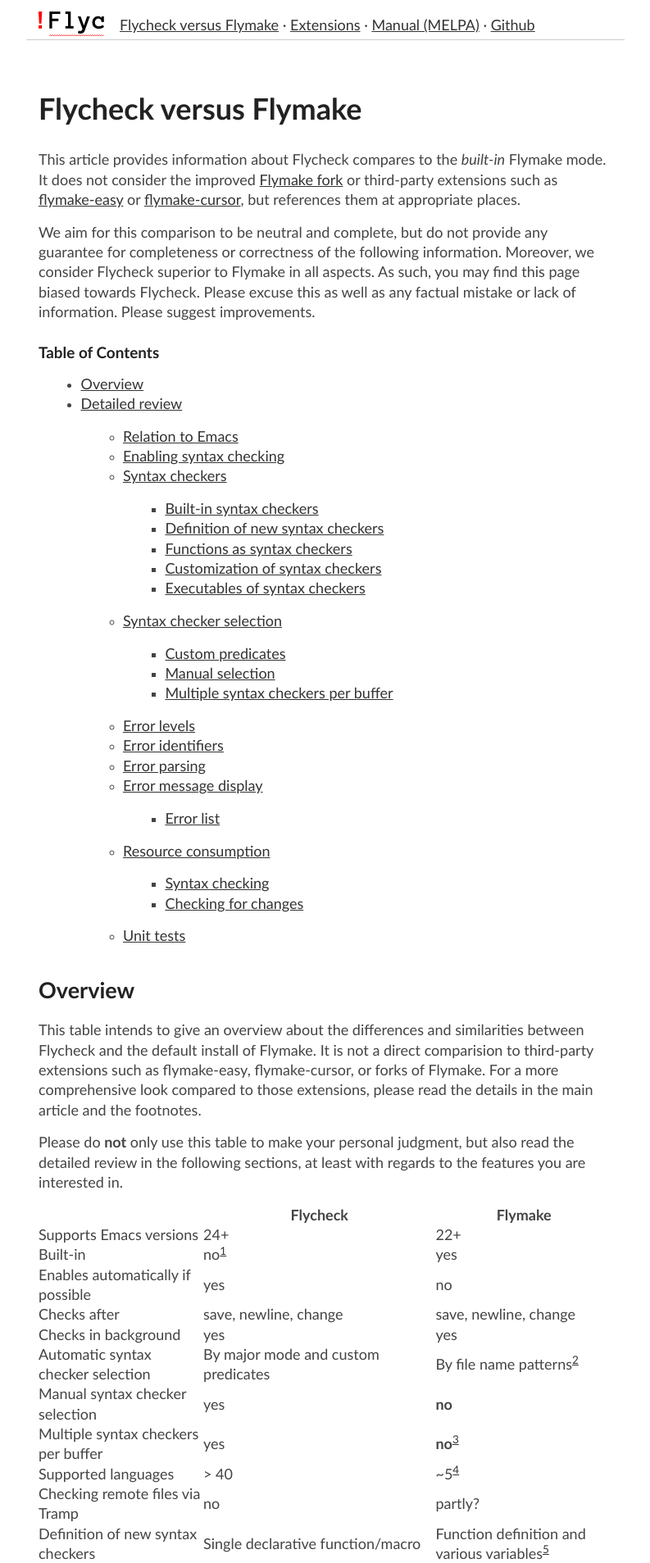
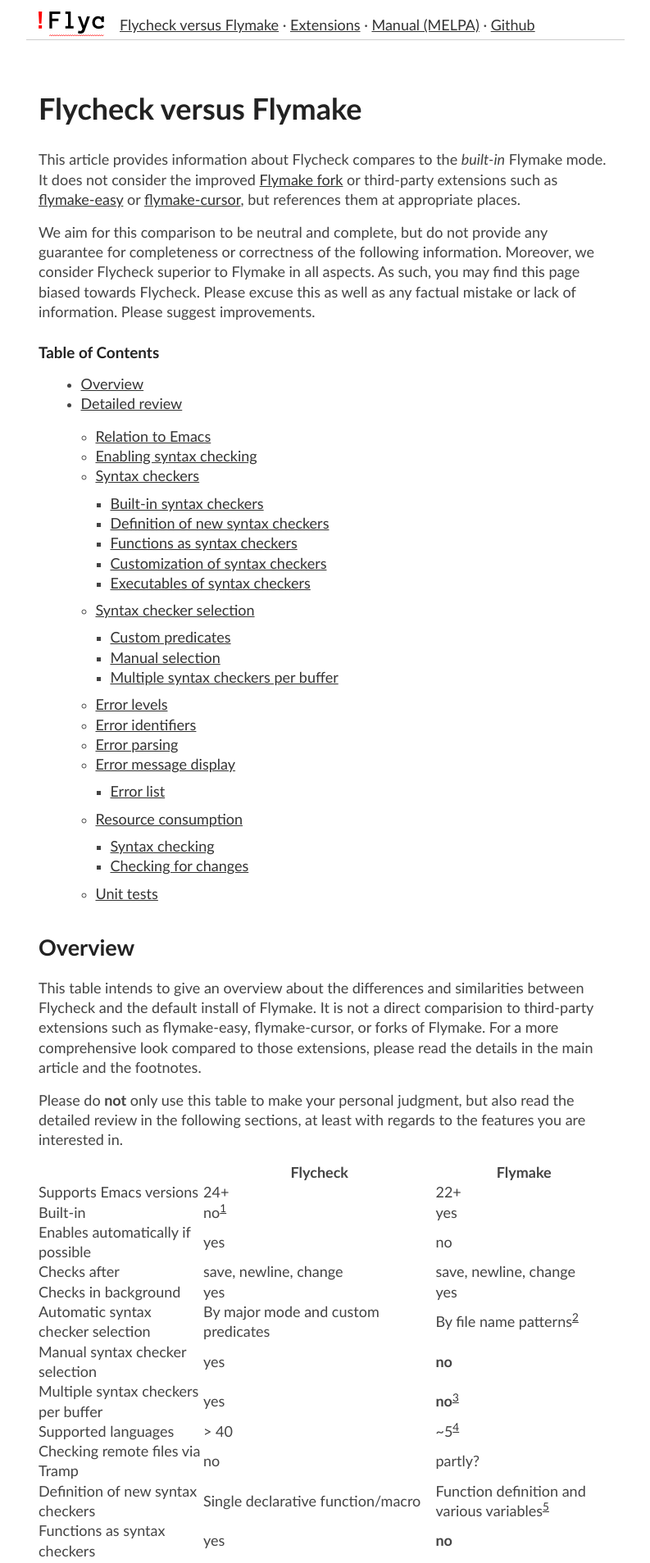
Before and after one commit to cmarqu/flycheck.github.io, a Jekyll site: the page built from flycheck-versus-flymake.md, in a window 1280 px wide. Shown: the top 1907 px of the page at 82% size, without its empty margins (243-1036 px from the left). Built offline with Jekyll 4.4.1, drawn with Linux system fonts in a browser that asks for light colours.

Commit message:
Reduce spacing in table of contents

```diff
--- a/css/flycheck.css
+++ b/css/flycheck.css
@@ -167,6 +167,16 @@
     margin-right: 0.5em;
 }
 
+/* Table of contents */
+#markdown-toc ul {
+    margin-left: 1em;
+}
+
+#markdown-toc ul ul {
+    margin-top: 0.5em;
+    margin-bottom: 0.5em;
+}
+
 /* Post lists */
 .post-list {                    /* Post lists */
     margin-left: 0;
```
